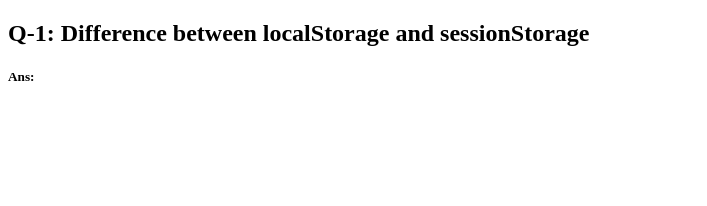
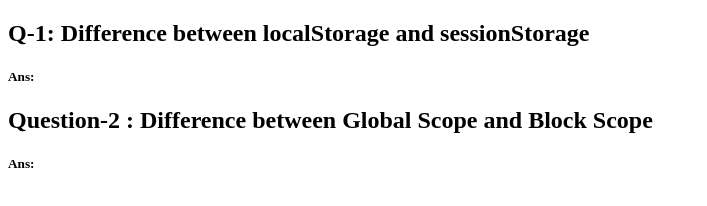
Before and after one commit to Riday1/type-monster-assignment-7, a plain HTML site: page blog.html in a window 1280 px wide. Shown: the whole page, without its empty margins (0-707 px from the left). Drawn offline with Linux system fonts and the light colour scheme.

Commit message:
block scope and globalscope differences are added

```diff
--- a/blog.html
+++ b/blog.html
@@ -20,6 +20,11 @@
                 <h5>Ans:</h5>
                 <p></p>
             </div>
+            <div>
+                <h2>Question-2 : Difference between Global Scope and Block Scope</h2>
+                <h5>Ans:</h5>
+                <p></p>
+            </div>
 
         </section>
     </main>
```
